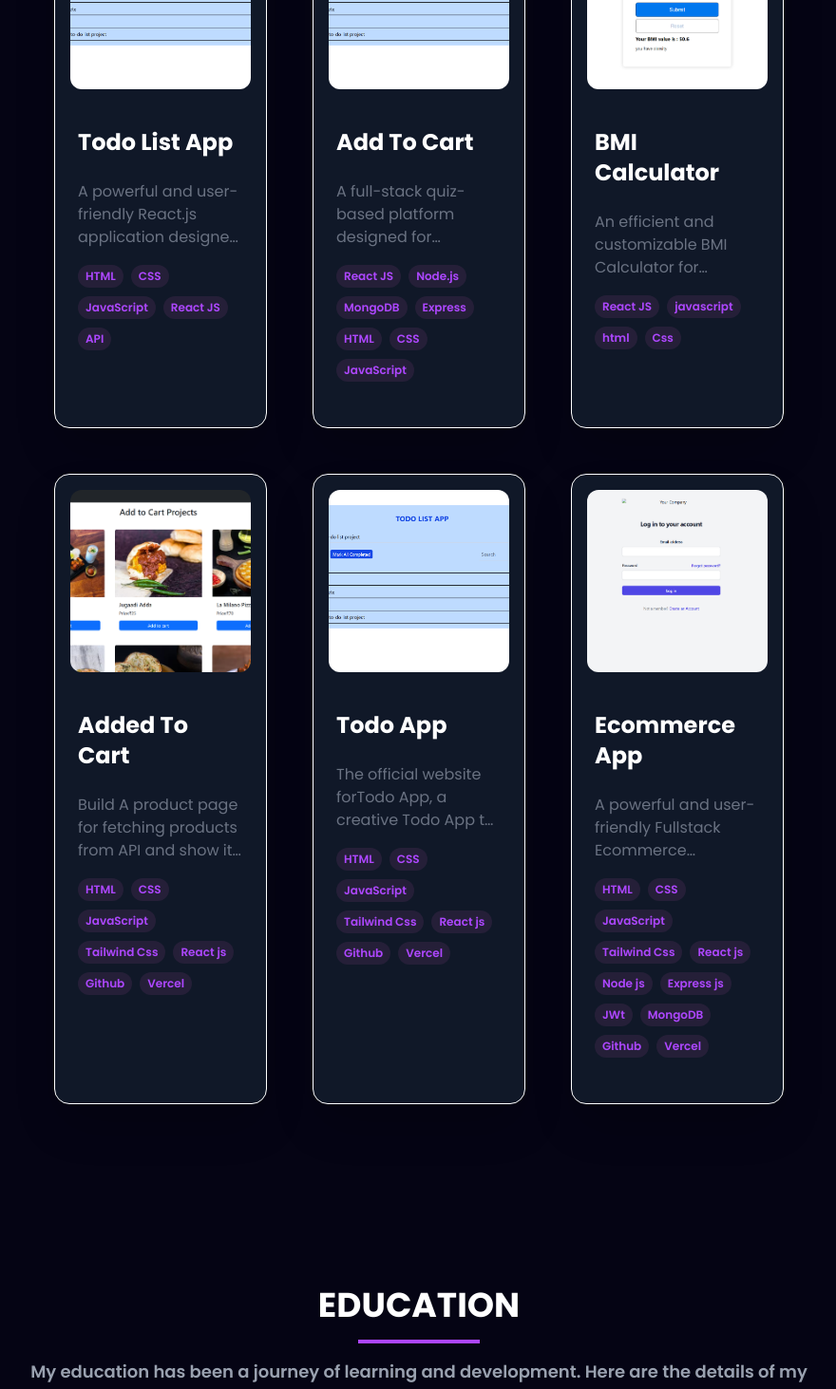
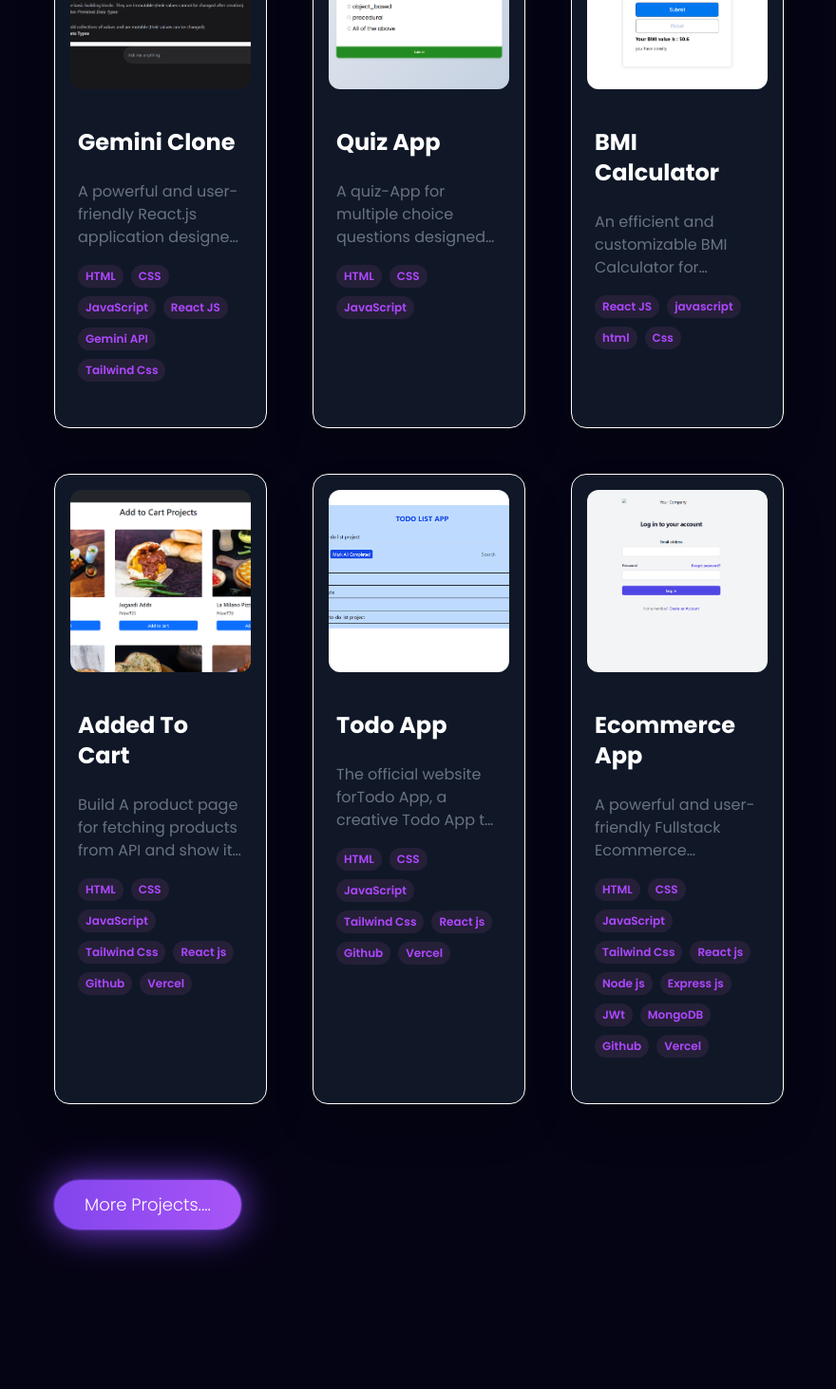
Before and after one commit to Ruturaj02/Portfolio, a React (Vite) app: page / in a window 1280 px wide. Shown: the part 3460-4923 px from the top of the page at 95% size, without its empty margins (199-1079 px from the left). Built offline with nearby package versions, Linux system fonts and the light colour scheme.

Commit message:
some chnages....

```diff
--- a/src/components/Work/Work.jsx
+++ b/src/components/Work/Work.jsx
@@ -68,6 +68,25 @@ const Work = () => {
         ))}
       </div>
 
+      {/* for more github projects */}
+
+
+      <div className="load_more">
+         <a
+            href="https://github.com/Ruturaj02?tab=repositories"
+            target="_blank"
+            rel="noopener noreferrer"
+            className="inline-block text-white py-3 px-8 rounded-full mt-20 text-lg font-light transition duration-300 transform hover:scale-105"
+            style={{
+              background: "linear-gradient(90deg, #8245ec, #a855f7)",
+              boxShadow: "0 0 2px #8245ec, 0 0 2px #8245ec, 0 0 40px #8245ec",
+            }}
+          >
+             More Projects....
+          </a>
+
+      </div>
+
       {/* Modal Container when you open project*/}
       {selectedProject && (
         <div className="fixed inset-0 z-50 flex items-center justify-center bg-black bg-opacity-90 p-4">
--- a/src/constants.js
+++ b/src/constants.js
@@ -34,6 +34,8 @@ import bmiCalculator from "./assets/work_logo/bmi calculator logo.png";
 import addToCart from "./assets/work_logo/Added-to-cart logo.png";
 import todoLogo from "./assets/work_logo/todo-logo.png";
 import ecommerce from "./assets/work_logo/Ecommerce-logo.png";
+import quiz from "./assets/work_logo/quiz_app.png";
+import geminiLogo from "./assets/work_logo/gemini_clone.png";
 
 export const SkillsInfo = [
   {
@@ -146,32 +148,28 @@ export const education = [
 export const projects = [
   {
     id: 0,
-    title: "Todo List App",
+    title: "Gemini Clone",
     description:
-      "A powerful and user-friendly React.js application designed to uncover and showcase detailed GitHub profile information. Simply enter a GitHub username, and the app fetches comprehensive data, including profile stats, repositories, followers, and contributions. The intuitive interface ensures a seamless experience, making it a must-visit tool for developers and recruiters.",
-    image: todoLogo,
-    tags: ["HTML", "CSS", "JavaScript", "React JS", "API"],
+      "A powerful and user-friendly React.js application designed to create a real-world AI chatbot-style UI with clean code and modern design principles . IT is a Gemini AI Clone app same as gemini , You can use it for ai assistance ",
+    image: geminiLogo,
+    tags: ["HTML", "CSS", "JavaScript", "React JS", "Gemini API" , "Tailwind Css"],
     github:
-      "https://github.com/codingmastr/GitHub-Profile-Search-App-Using-React-JS",
-    webapp: "https://githubprofiledetective.netlify.app/",
+      "https://github.com/Ruturaj02/Gemini_Clone",
+    webapp: "https://gemini-clone-jade-nu.vercel.app/",
   },
   {
     id: 1,
-    title: "Add To Cart",
+    title: "Quiz App",
     description:
-      "A full-stack quiz-based platform designed for GATE/UGC NET students to practice previous year questions and create customized tests. The platform offers comprehensive profile stats and detailed results, helping students track and improve their preparation journey effectively.",
-    image: todoLogo,
+      "A  quiz-App for multiple choice questions designed for Frontend Interview questions and according to your answer you can check your score ",
+    image: quiz,
     tags: [
-      "React JS",
-      "Node.js",
-      "MongoDB",
-      "Express",
       "HTML",
       "CSS",
       "JavaScript",
     ],
-    github: "https://github.com/codingmastr/CSPrep",
-    webapp: "https://csprep.netlify.app/",
+    github: "https://github.com/Ruturaj02/project/tree/main/Quiz%20app",
+    webapp: "https://luxury-hamster-5c880a.netlify.app/",
   },
   {
     id: 1,
```
Also changed, not shown: src/assets/work_logo/gemini_clone.png (added), src/assets/work_logo/quiz_app.png (added).
